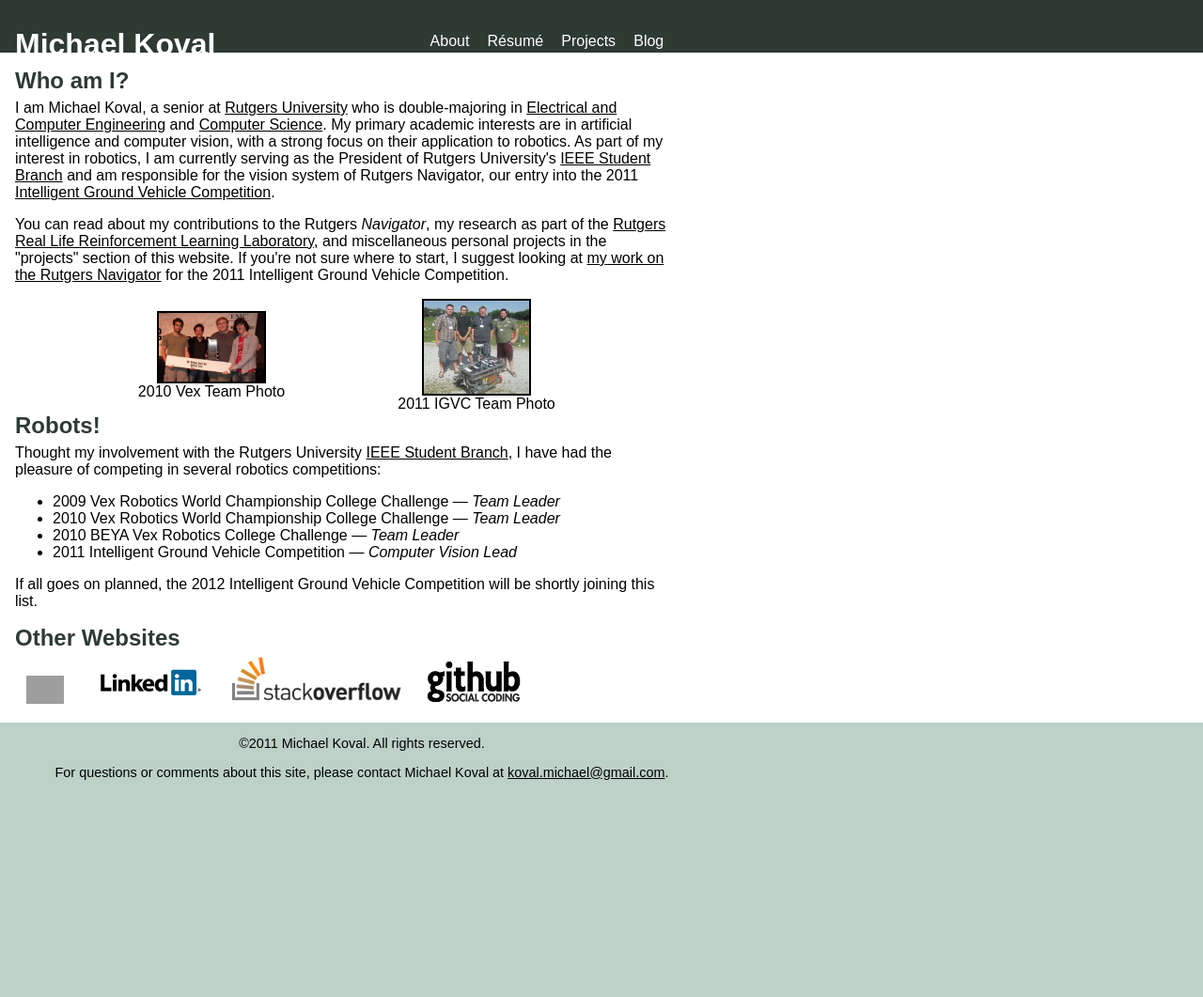
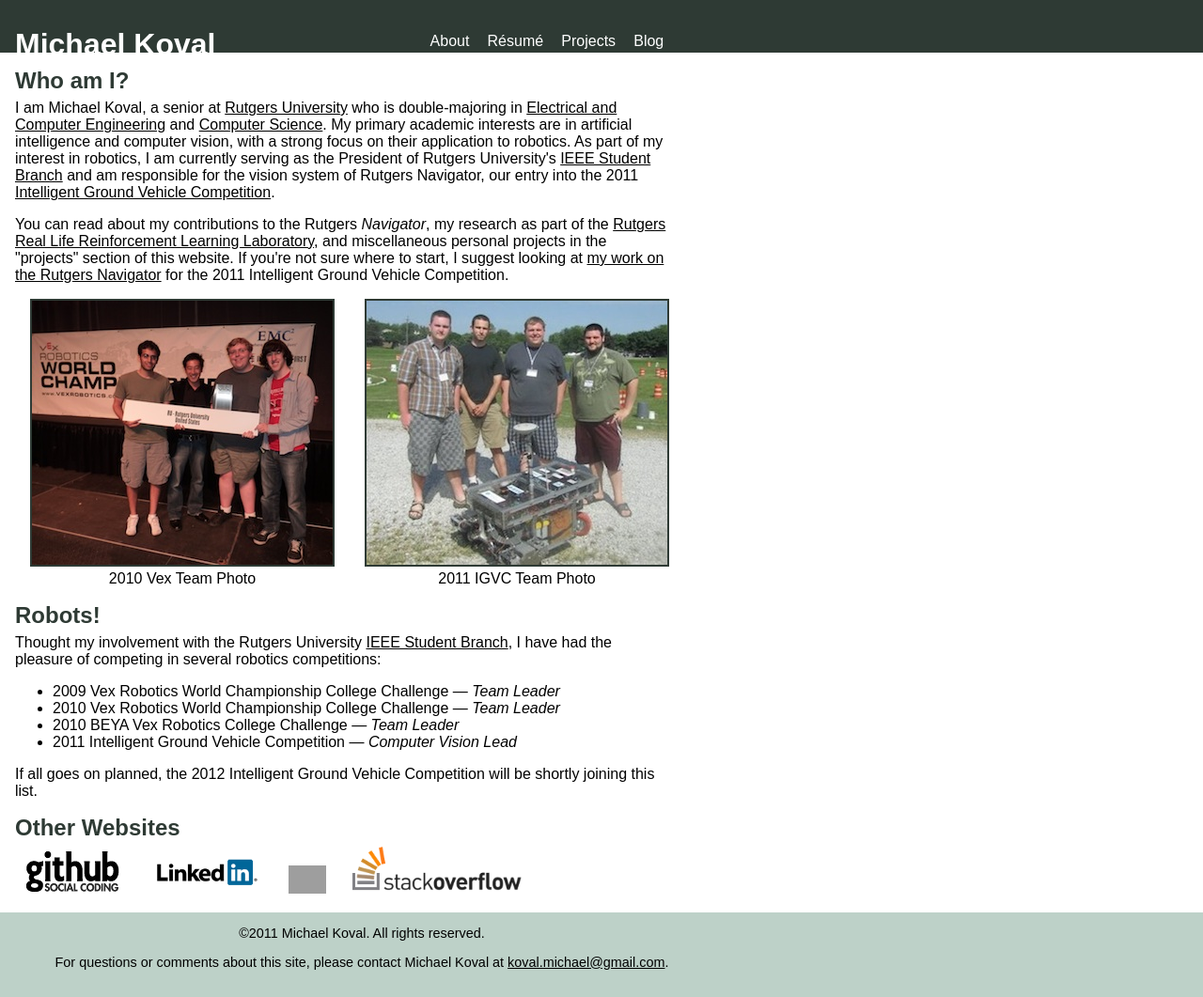
Before and after one commit to mkoval/mkoval.github.com, a Jekyll site: the page built from index.html, in a window 1280 px wide. Shown: the whole page at 94% size. Built offline with Jekyll 4.4.1, drawn with Linux system fonts in a browser that asks for light colours; some web fonts are replaced; before the commit the page ends 900 px from its top, so only the background shows below that; grey boxes are pictures that could not be loaded.

Commit message:
style fixes

```diff
--- a/_layouts/default.html
+++ b/_layouts/default.html
@@ -4,7 +4,8 @@
 <head>
 	<meta http-equiv="Content-Type" content="text/html; charset=utf-8"/>
 	<title>{{ page.title }}</title>
-	<link rel="stylesheet" type="text/css" href="/style.css"/>
+	<link rel="stylesheet" type="text/css" href="/global.css"/>
+	<link rel="stylesheet" type="text/css" href="local.css"/>
 	<link rel="stylesheet" type="text/css" href="http://fonts.googleapis.com/css?family=Puritan"/>
 </head>
 <body>
--- a/style.css
+++ b/global.css
@@ -105,7 +105,8 @@
 div.photos {
 	display:         table;
 	text-align:      center;
-	margin:          0 auto;
+	margin:          1em auto;
+	padding-right:   1em;
 }
 div.photos div.figure {
 	display:         table-cell;
@@ -113,66 +114,9 @@
 	padding:         0 1em;
 }
 div.figure img {
-	width:           100%;
 	border:          2px solid #2E3A34;
 }
 div.figure span {
 	display:         block;
 	text-align:      center;
 }
-
-/* Gallery of Photos */
-div.photos {
-	text-align:       center;
-}
-div.photos img {
-	width:            45%;
-	border:           2px solid #000;
-	vertical-align:   middle;
-}
-
-/* Gallery of Accounts */
-ul.accounts {
-	display:          block;
-	margin:           0 auto;
-	padding:          0;
-}
-
-ul.accounts li {
-	display:          inline;
-	margin:           0 0.75em;
-	list-style-type:  none;
-}
-
-ul.accounts li a {
-	border:           none;
-}
-
-ul.accounts li a img {
-	border:           none;
-}
-
-/* Project Logos */
-ul.projects {
-	padding: 0;
-	margin:  0;
-}
-ul.projects li {
-	list-style-type:     none;
-	padding-left:        139px;
-	margin:              1em 0;
-	background-repeat:   no-repeat;
-	background-position: center left;
-}
-.project-igvc {
-	background-image: url(/projects/images/logo-igvc.jpg);
-}
-.project-quadrotor {
-	background-image: url(/projects/images/logo-quadrotor.jpg);
-}
-.project-netbots {
-	background-image: url(/projects/images/logo-netbots.png);
-}
-.project-hax {
-	background-image: url(/projects/images/logo-hax.jpg);
-}
--- a/index.html
+++ b/index.html
@@ -24,11 +24,13 @@
 
 <div class="photos">
 	<div class="figure">
-		<img src="/images/vex2010.jpg"  alt="2010 Vex Robotics Competition"/>
+		<img src="/images/vex2010.jpg" width="320" height="281"
+		     alt="2010 Vex Robotics Competition"/>
 		<span>2010 Vex Team Photo</span>
 	</div>
 	<div class="figure">
-		<img src="/images/igvc2011.jpg" alt="2011 Intelligent Ground Vehicle Competition"/>
+		<img src="/images/igvc2011.jpg" width="320" height="281"
+		     alt="2011 Intelligent Ground Vehicle Competition"/>
 		<span>2011 IGVC Team Photo</span>
 	</div>
 </div>
@@ -48,8 +50,8 @@
 
 <h2>Other Websites</h2>
 <ul class="accounts">
+	<li><a href="https://github.com/mkoval"><img alt="Github" height="45" src="/images/github.png"/></a></li>
+	<li><a href="http://www.linkedin.com/profile/view?id=33427428"><img alt="LinkedIn" height="45" src="/images/linkedin.png"/></a></li>
 	<li><a href="http://careers.stackoverflow.com/mkoval"><img alt="Careers 2.0" height="30" src="/images/careers.png"/></a></li>
-	<li><a href="http://www.linkedin.com/profile/view?id=33427428"><img alt="LinkedIn" height="45" src="/images/linkedin.png"/></a></li>
 	<li><a href="http://stackoverflow.com/users/111426/michael-koval"><img src="/images/stackoverflow.png" alt="StackOverflow" height="50"/></a></li>
-	<li><a href="https://github.com/mkoval"><img alt="Github" height="45" src="/images/github.png"/></a></li>
 </ul>
--- /dev/null
+++ b/local.css
@@ -0,0 +1,20 @@
+/* Gallery of Accounts */
+ul.accounts {
+	display:          block;
+	margin:           0 auto;
+	padding:          0;
+}
+
+ul.accounts li {
+	display:          inline;
+	margin:           0 0.75em;
+	list-style-type:  none;
+}
+
+ul.accounts li a {
+	border:           none;
+}
+
+ul.accounts li a img {
+	border:           none;
+}
--- a/projects/igvc/index.html
+++ b/projects/igvc/index.html
@@ -12,7 +12,7 @@
 system and writing the computer vision software necessary for processing its
 output.</p>
 
-<div class="photos" style="margin:1.5em 0;">
+<div class="photos">
 	<div class="figure" style="width:320px;">
 		<img src="/projects/igvc/images/navi_cad.png" alt="CAD render of the Navigator" width="318"/>
 		<span>Textured CAD Render of the Navigator</span>
@@ -119,7 +119,7 @@
 at 10-15 Hz, the Navigator is able to detect lines within in a 180&deg; ﬁeld of
 view with less than 100 ms of latency</p>
 
-<div class="photos" style="margin:1.5em 0;">
+<div class="photos">
 	<div class="figure">
 		<img src="/projects/igvc/images/line_rgb.jpg" width="200" height="150"
 		     alt="original color image"/>
```
Also changed, not shown: projects/local.css (added, +24 -0 lines), images/igvc2011.jpg, images/vex2010.jpg, resume/local.css (added).
